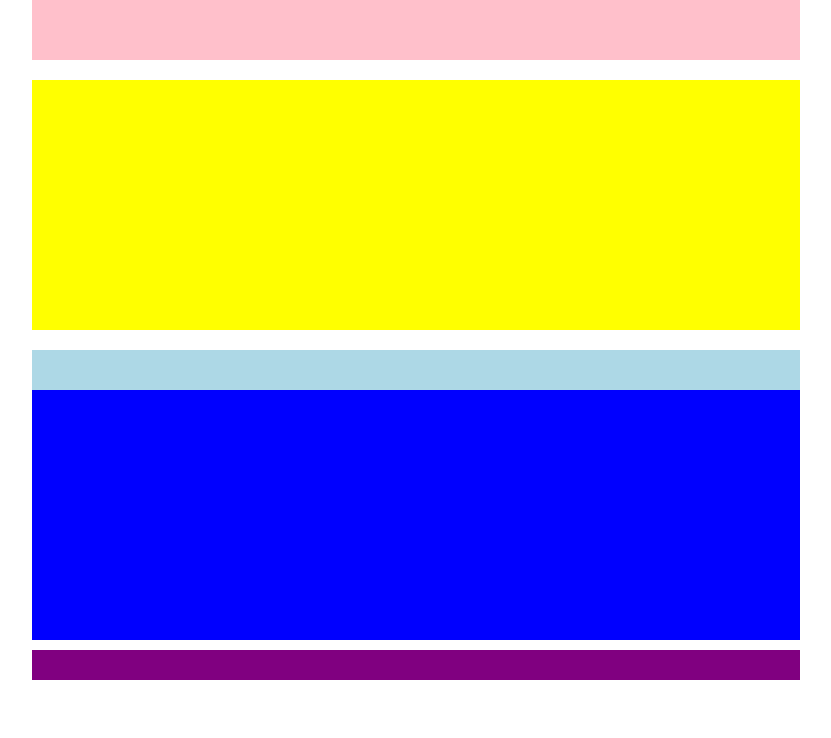
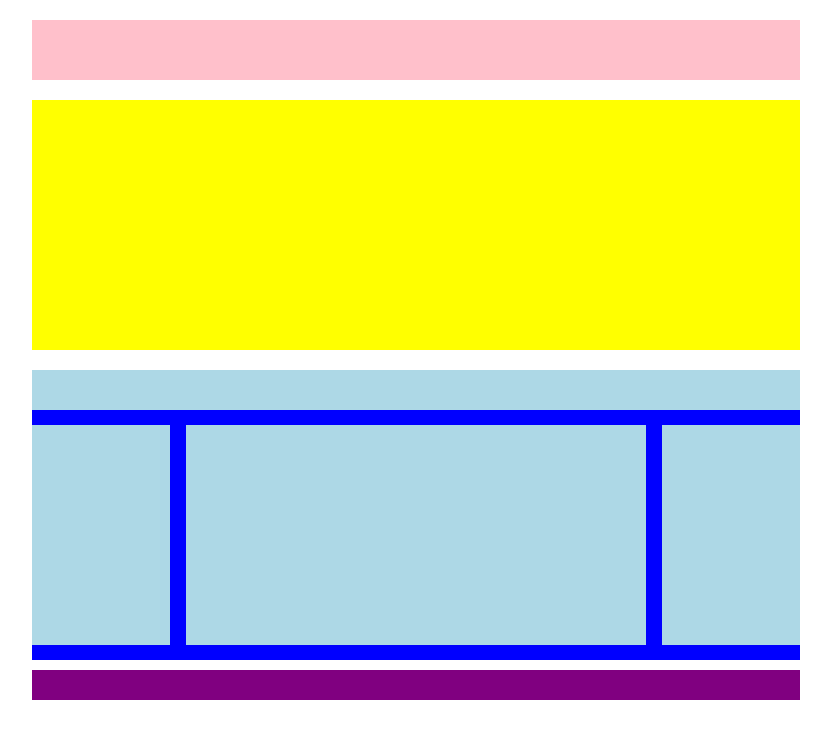
Before and after one commit to GAlessi/htmlcss-struttura-wp, a plain HTML site: page index.html in a window 1280 px wide. Shown: the whole page, without its empty margins (224-1055 px from the left). Drawn offline with Linux system fonts and the light colour scheme.

Commit message:
Inserimento colonne e completamento esercizio

```diff
--- a/css/style.css
+++ b/css/style.css
@@ -1,3 +1,4 @@
+/* Regole pagina */
 *{
     margin: 0;
     padding: 0;
@@ -8,18 +9,22 @@
     margin: 0 20%;
 }
 
+/* header */
 header{
+    margin-top: 20px;
     height: 60px;
     background-color: pink;
 }
 
+/* prima sezione */
 .jumbotron{
     margin:20px 0;
     height: 250px;
     background-color: yellow;
 }
 
-.columns{
+/* regole main */
+.column{
     background-color: lightblue;
 }
 
@@ -28,11 +33,31 @@ header{
 }
 
 .row{
-    height: 250px;
+    margin-bottom: 10px;
     background-color: blue;
-    margin-bottom: 10px;
+    padding: 15px 0;
 }
 
+.left,.right{
+    height: 220px;
+    width: 18%;
+    float: left;
+}
+
+.middle{
+    height: 220px;
+    width: 60%;
+    margin: 0 2%;
+    float: left;
+}
+
+.row::after{
+    content: "";
+    display: table;
+    clear: both;
+}
+
+/* footer */
 footer{
     margin-top: 10px;
     height: 30px;
--- a/index.html
+++ b/index.html
@@ -16,10 +16,20 @@
             </div>
 
             <main>
-                <div class="title columns">
+                <div class="title column">
 
                 </div>
                 <div class="row">
+
+                    <aside class="left column">
+
+                    </aside>
+                    <div class="middle column">
+
+                    </div>
+                    <aside class="right column">
+
+                    </aside>
 
                 </div>
 
```
